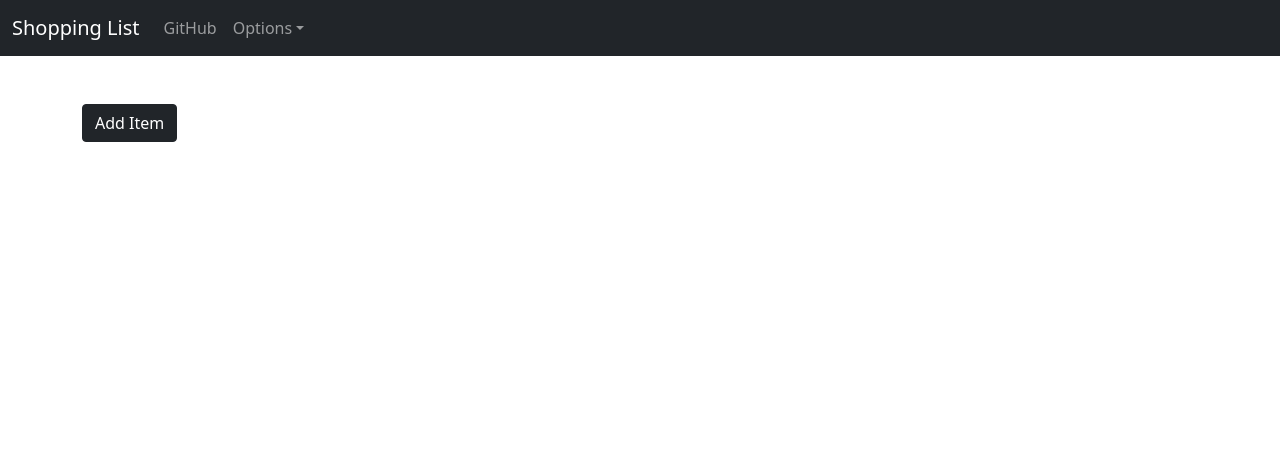
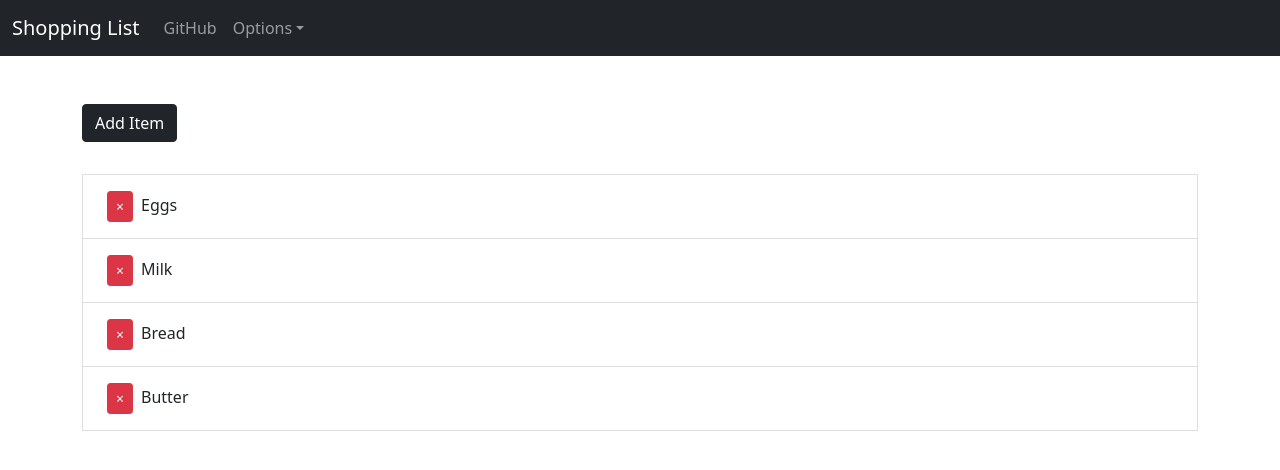
Before and after one commit to gbullardpurpl/Learn-The-MERN-Stack, a React (Create React App) app in the folder client/: page / in a window 1280 px wide. Shown: the top 470 px of the page. Built offline with nearby package versions, Linux system fonts and the light colour scheme.

Commit message:
Add and remove item actions from state, only in dom for now.

```diff
--- a/client/src/components/ShoppingList.js
+++ b/client/src/components/ShoppingList.js
@@ -12,7 +12,6 @@ class ShoppingList extends Component {
             { id: uuid(), name: "Butter" },
         ]
     }
-
     render() {
         const { items } = this.state;
         return (
@@ -29,6 +28,27 @@ class ShoppingList extends Component {
                         }
                     }}
                 >Add Item</Button>
+                <ListGroup>
+                    <TransitionGroup className="shopping-list">
+                        {items.map(({ id, name }) =>
+                            <CSSTransition key={id} timeout={500} classNames="fade">
+                                <ListGroupItem>
+                                    <Button
+                                        className="remove-btn m-2"
+                                        color="danger"
+                                        size="sm"
+                                        onClick={() => {
+                                            this.setState(this.state = ({
+                                                items: this.state.items.filter(item => item.id !== id)
+                                            }));
+                                        }}
+                                    >&times;</Button>
+                                    {name}
+                                </ListGroupItem>
+                            </CSSTransition>
+                        )}
+                    </TransitionGroup>
+                </ListGroup>
             </Container>
         );
     }
```
